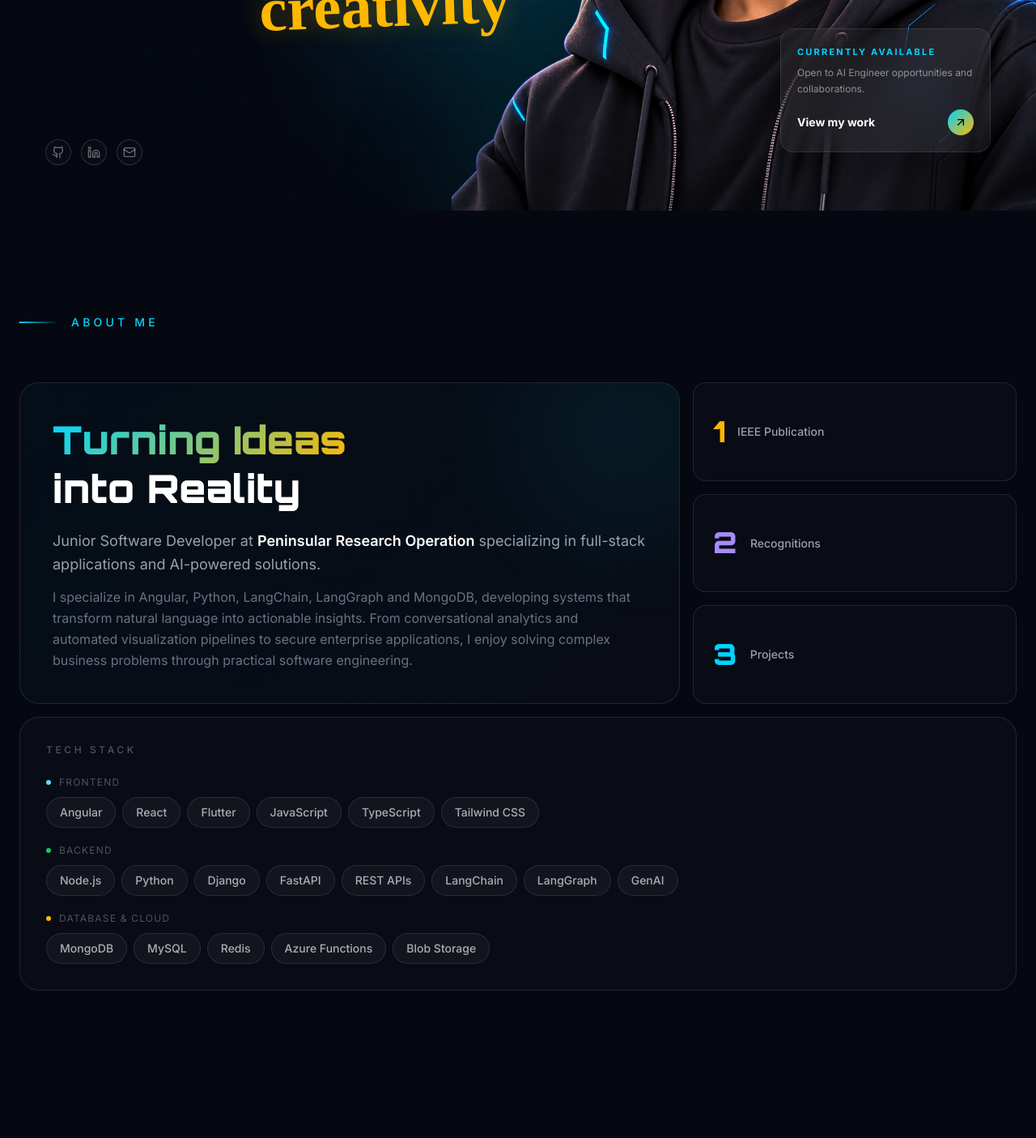
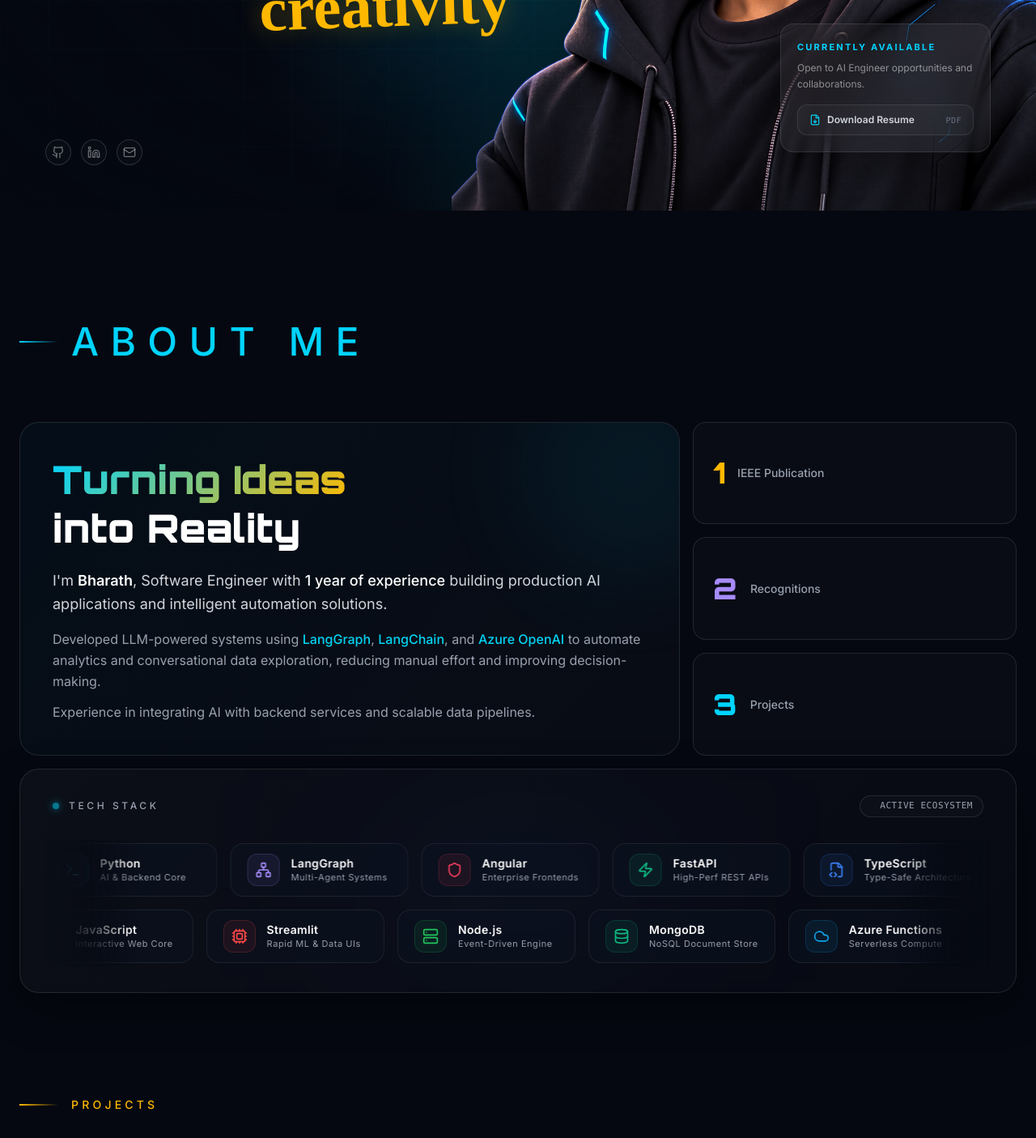
Before and after one commit to pbharathcr7/Portfolio, a React (Vite) app: page / in a window 1280 px wide. Shown: the part 540-1945 px from the top of the page at 81% size. Built offline with nearby package versions, Linux system fonts and the light colour scheme.

Commit message:
feat: add animated tech stack marquee component and global stylesheet with base configuration updates

```diff
--- a/src/App.jsx
+++ b/src/App.jsx
@@ -1,9 +1,9 @@
 import { useEffect, useState, useRef } from 'react';
 import { motion, useMotionValue, useTransform, useSpring, AnimatePresence } from 'framer-motion';
-import { Github, ExternalLink, Mail, Linkedin, ArrowUpRight, Menu, X, BookOpen, Award, Trophy, ChevronDown } from 'lucide-react';
+import { Github, ExternalLink, Mail, Linkedin, ArrowUpRight, Menu, X, BookOpen, Award, Trophy, ChevronDown, FileDown } from 'lucide-react';
 import IntroAnimation from './components/IntroAnimation';
-// Drop your cutout photo into src/assets/ and update this path/filename to match.
-import heroPhoto from './../public/assets/bharath-hero.png';
+import TechStackMarquee from './components/TechStackMarquee';
+const heroPhoto = `${import.meta.env.BASE_URL}assets/bharath-hero.png`;
 
 // 3D HERO SCENE
 
@@ -23,6 +23,16 @@ const TECH_COLORS = {
   SQLite: '#60a5fa',
   yfinance: '#00D4FF',
   SerpAPI: '#FFB800',
+  Firebase: '#FFCA28',
+  Firestore: '#FF9100',
+  'Google Cloud Run': '#4285F4',
+  'Gemini Live API': '#00D4FF',
+  WebSockets: '#A855F7',
+  RAG: '#10B981',
+  'Google Calendar API': '#34A853',
+  'Gmail API': '#EA4335',
+  FastAPI: '#009688',
+  Pinecone: '#06B6D4',
 };
 
 // PROJECT CARD (3D tilt)
@@ -483,6 +493,26 @@ export default function Portfolio() {
                   )}
                 </button>
               ))}
+
+              {/* Resume download button */}
+              <a
+                href={`${import.meta.env.BASE_URL}Documents/Bharath_Resume.pdf`}
+                download="Bharath_Resume.pdf"
+                target="_blank"
+                rel="noopener noreferrer"
+                onMouseEnter={() => setCursorVariant('hover')}
+                onMouseLeave={() => setCursorVariant('default')}
+                className="inline-flex items-center gap-2 px-4 py-1.5 rounded-full border text-xs font-semibold tracking-wider uppercase transition-all duration-300 hover:scale-105"
+                style={{
+                  borderColor: `${CYAN}50`,
+                  color: CYAN,
+                  background: `${CYAN}10`,
+                  boxShadow: `0 0 15px -3px ${CYAN}30`,
+                }}
+              >
+                <FileDown className="w-3.5 h-3.5" />
+                <span>Resume</span>
+              </a>
             </div>
 
             {/* Mobile hamburger */}
@@ -519,6 +549,22 @@ export default function Portfolio() {
                       {link}
                     </button>
                   ))}
+
+                  <a
+                    href={`${import.meta.env.BASE_URL}Documents/Bharath_Resume.pdf`}
+                    download="Bharath_Resume.pdf"
+                    target="_blank"
+                    rel="noopener noreferrer"
+                    className="mt-2 py-3 px-4 text-center text-sm font-semibold rounded-xl flex items-center justify-center gap-2 border"
+                    style={{
+                      borderColor: `${CYAN}50`,
+                      color: CYAN,
+                      background: `${CYAN}15`,
+                    }}
+                  >
+                    <FileDown className="w-4 h-4" />
+                    <span>Download Resume</span>
+                  </a>
                 </div>
               </motion.div>
             )}
@@ -650,7 +696,7 @@ export default function Portfolio() {
               className="relative z-20 h-[64vh] sm:h-[78vh] md:h-[92vh] w-auto max-w-[92vw] object-contain object-bottom select-none pointer-events-none"
               style={{
                 marginLeft: '50vw',
-                top:"4%",
+                top: "4%",
                 filter: `drop-shadow(0 30px 70px rgba(0,0,0,0.65)) drop-shadow(0 0 45px ${CYAN}22)`,
               }}
             />
@@ -690,7 +736,7 @@ export default function Portfolio() {
                   textShadow: `0 0 30px ${GOLD}55`,
                 }}
               >
-               creativity
+                creativity
               </span>
             </motion.div>
 
@@ -719,6 +765,7 @@ export default function Portfolio() {
                   {s.icon}
                 </a>
               ))}
+
             </motion.div>
 
             {/* Bottom-right — floating glass CTA panel, separate from the nav CTA */}
@@ -739,20 +786,24 @@ export default function Portfolio() {
               <p className="text-xs leading-relaxed mb-4" style={{ color: 'rgba(255,255,255,0.5)' }}>
                 Open to AI Engineer opportunities and collaborations.
               </p>
-              <button
-                onClick={() => scrollTo('projects')}
-                onMouseEnter={() => setCursorVariant('hover')}
-                onMouseLeave={() => setCursorVariant('default')}
-                className="flex items-center justify-between w-full group"
-              >
-                <span className="text-sm font-bold" style={{ color: 'white' }}>View my work</span>
-                <span
-                  className="w-8 h-8 rounded-full flex items-center justify-center transition-transform duration-300 group-hover:translate-x-1"
-                  style={{ background: `linear-gradient(135deg, ${CYAN}, ${GOLD})`, color: '#000' }}
+
+              <div className="flex flex-col gap-2.5">
+                <a
+                  href={`${import.meta.env.BASE_URL}Documents/Bharath_Resume.pdf`}
+                  download="Bharath_Resume.pdf"
+                  target="_blank"
+                  rel="noopener noreferrer"
+                  onMouseEnter={() => setCursorVariant('hover')}
+                  onMouseLeave={() => setCursorVariant('default')}
+                  className="flex items-center justify-between w-full group py-2.5 px-3.5 rounded-xl border border-white/10 hover:border-cyan-400/50 bg-white/[0.03] hover:bg-cyan-400/[0.08] transition-all duration-300"
                 >
-                  <ArrowUpRight className="w-4 h-4" />
-                </span>
-              </button>
+                  <div className="flex items-center gap-2">
+                    <FileDown className="w-3.5 h-3.5 text-cyan-400 transition-transform duration-300 group-hover:translate-y-0.5" />
+                    <span className="text-xs font-semibold text-gray-300 group-hover:text-white">Download Resume</span>
+                  </div>
+                  <span className="text-[10px] text-gray-500 font-mono uppercase tracking-wider">PDF</span>
+                </a>
+              </div>
             </motion.div>
           </div>
 
@@ -764,17 +815,16 @@ export default function Portfolio() {
             className="absolute bottom-10 left-1/2 -translate-x-1/2 flex flex-col items-center gap-2 cursor-pointer"
             onClick={() => scrollTo('about')}
           >
-            <span className="text-xs uppercase tracking-widest" style={{ color: 'rgba(255,255,255,0.25)' }}>Scroll</span>
+            <span className="text-xs uppercase tracking-widest" style={{ color: 'rgba(255, 255, 255, 1)' }}>Scroll</span>
             <motion.div
               animate={{ y: [0, 6, 0] }}
               transition={{ repeat: Infinity, duration: 1.5, ease: 'easeInOut' }}
             >
-              <ChevronDown className="w-5 h-5" style={{ color: 'rgba(255,255,255,0.25)' }} />
+              <ChevronDown className="w-5 h-5" style={{ color: 'rgba(255, 255, 255, 1)' }} />
             </motion.div>
           </motion.div>
         </section>
 
-        {/* â”€â”€ ABOUT â”€â”€â”€â”€â”€â”€â”€â”€â”€â”€â”€â”€â”€â”€â”€â”€â”€â”€â”€â”€â”€â”€â”€â”€â”€â”€â”€â”€â”€â”€â”€â”€â”€â”€â”€â”€â”€â”€â”€â”€â”€â”€â”€â”€â”€â”€â”€â”€â”€â”€â”€â”€â”€â”€ */}
         <section data-section="about" className="relative py-32 px-6">
           <div className="max-w-7xl mx-auto">
             <motion.div
@@ -785,7 +835,7 @@ export default function Portfolio() {
               className="flex items-center gap-4 mb-16"
             >
               <div className="w-12 h-[2px]" style={{ background: `linear-gradient(90deg, ${CYAN}, transparent)` }} />
-              <span className="text-sm uppercase tracking-[0.3em] font-medium" style={{ color: CYAN }}>About Me</span>
+              <span className="text-sm uppercase tracking-[0.3em] font-medium" style={{ color: CYAN,fontSize: 'xxx-large' }}>About Me</span>
             </motion.div>
 
             {/* Bento grid */}
@@ -812,13 +862,18 @@ export default function Portfolio() {
                   </span>
                   <span className="block text-white"> into Reality</span>
                 </h2>
-                <p className="text-gray-400 text-lg leading-relaxed mb-3">
-                  Junior Software Developer at{' '}
-                  <span className="font-semibold text-white">Peninsular Research Operation</span>
-                  {' '}specializing in full-stack applications and AI-powered solutions.
+                <p className="text-gray-300 text-lg leading-relaxed mb-4">
+                  I'm <span className="font-semibold text-white">Bharath</span>, Software Engineer with <span className="text-white font-medium">1 year of experience</span> building production AI applications and intelligent automation solutions.
                 </p>
-                <p className="text-gray-500 text-base leading-relaxed">
-                  I specialize in Angular, Python, LangChain, LangGraph and MongoDB, developing systems that transform natural language into actionable insights. From conversational analytics and automated visualization pipelines to secure enterprise applications, I enjoy solving complex business problems through practical software engineering.
+                <p className="text-gray-400 text-base leading-relaxed mb-3">
+                  Developed LLM-powered systems using{' '}
+                  <span className="text-cyan-400 font-medium">LangGraph</span>,{' '}
+                  <span className="text-cyan-400 font-medium">LangChain</span>, and{' '}
+                  <span className="text-cyan-400 font-medium">Azure OpenAI</span>{' '}
+                  to automate analytics and conversational data exploration, reducing manual effort and improving decision-making.
+                </p>
+                <p className="text-gray-400 text-base leading-relaxed">
+                  Experience in integrating AI with backend services and scalable data pipelines.
                 </p>
               </motion.div>
 
@@ -837,15 +892,21 @@ export default function Portfolio() {
                     transition={{ duration: 0.5, delay: i * 0.1 }}
                     whileHover={{ scale: 1.03, x: -3 }}
                     onClick={() => scrollTo(stat.section)}
-                    onMouseEnter={() => setCursorVariant('hover')}
-                    onMouseLeave={() => setCursorVariant('default')}
                     className="flex-1 rounded-2xl p-6 border flex items-center gap-4 text-left transition-colors duration-300 group"
                     style={{
                       background: 'rgba(255,255,255,0.02)',
                       borderColor: 'rgba(255,255,255,0.1)',
                     }}
-                    onMouseEnter={(e) => { e.currentTarget.style.borderColor = stat.color + '50'; e.currentTarget.style.background = stat.color + '08'; setCursorVariant('hover'); }}
-                    onMouseLeave={(e) => { e.currentTarget.style.borderColor = 'rgba(255,255,255,0.1)'; e.currentTarget.style.background = 'rgba(255,255,255,0.02)'; setCursorVariant('default'); }}
+                    onMouseEnter={(e) => {
+                      setCursorVariant('hover');
+                      e.currentTarget.style.borderColor = stat.color + '50';
+                      e.currentTarget.style.background = stat.color + '08';
+                    }}
+                    onMouseLeave={(e) => {
+                      setCursorVariant('default');
+                      e.currentTarget.style.borderColor = 'rgba(255,255,255,0.1)';
+                      e.currentTarget.style.background = 'rgba(255,255,255,0.02)';
+                    }}
                   >
                     <div
                       className="text-4xl font-black"
@@ -862,49 +923,13 @@ export default function Portfolio() {
                 ))}
               </div>
 
-              {/* Skills card */}
-              <motion.div
-                initial={{ opacity: 0, y: 20 }}
-                whileInView={{ opacity: 1, y: 0 }}
-                viewport={{ once: true }}
-                transition={{ duration: 0.7, delay: 0.15 }}
-                className="lg:col-span-3 rounded-3xl p-8 border border-white/10"
-                style={{ background: 'rgba(255,255,255,0.02)' }}
-              >
-                <h3 className="text-xs uppercase tracking-[0.3em] text-gray-600 font-medium mb-6">Tech Stack</h3>
-                <div className="flex flex-col gap-5">
-                  {[
-                    { category: 'Frontend', skills: ['Angular', 'React', 'Flutter', 'JavaScript', 'TypeScript', 'Tailwind CSS'], color: '#61DAFB' },
-                    { category: 'Backend', skills: ['Node.js', 'Python', 'Django', 'FastAPI', 'REST APIs', 'LangChain', 'LangGraph', 'GenAI'], color: '#22c55e' },
-                    { category: 'Database & Cloud', skills: ['MongoDB', 'MySQL', 'Redis', 'Azure Functions', 'Blob Storage'], color: GOLD },
-                  ].map(({ category, skills, color }) => (
-                    <div key={category}>
-                      <div className="flex items-center gap-2.5 mb-2.5">
-                        <div className="w-1.5 h-1.5 rounded-full" style={{ background: color }} />
-                        <span className="text-xs text-gray-600 uppercase tracking-widest">{category}</span>
-                      </div>
-                      <div className="flex flex-wrap gap-2">
-                        {skills.map((skill) => (
-                          <span
-                            key={skill}
-                            onMouseEnter={(e) => { e.currentTarget.style.borderColor = color + '60'; e.currentTarget.style.color = color; e.currentTarget.style.transform = 'translateY(-2px)'; }}
-                            onMouseLeave={(e) => { e.currentTarget.style.borderColor = 'rgba(255,255,255,0.1)'; e.currentTarget.style.color = 'rgba(255,255,255,0.65)'; e.currentTarget.style.transform = ''; }}
-                            className="px-4 py-2 rounded-full text-sm font-medium border transition-all duration-200 cursor-default"
-                            style={{ borderColor: 'rgba(255,255,255,0.1)', background: 'rgba(255,255,255,0.04)', color: 'rgba(255,255,255,0.65)' }}
-                          >
-                            {skill}
-                          </span>
-                        ))}
-                      </div>
-                    </div>
-                  ))}
-                </div>
-              </motion.div>
+              {/* Infinite Logo Marquee Tech Stack */}
+              <TechStackMarquee setCursorVariant={setCursorVariant} />
             </div>
           </div>
         </section>
 
-        <section data-section="projects" id="projects" className="relative py-32 px-6">
+        <section data-section="projects" id="projects" className="relative px-6">
           <div className="max-w-7xl mx-auto">
             <motion.div
               initial={{ opacity: 0, x: -30 }}
@@ -983,7 +1008,7 @@ export default function Portfolio() {
           </div>
         </section>
 
-        <section data-section="publications" className="relative py-32 px-6">
+        <section data-section="publications" className="relative px-6">
           <div className="max-w-7xl mx-auto">
             <motion.div
               initial={{ opacity: 0, x: -30 }}
--- /dev/null
+++ b/src/components/TechStackMarquee.jsx
@@ -0,0 +1,175 @@
+import { motion } from 'framer-motion';
+import {
+  Workflow,
+  Atom,
+  Terminal,
+  Network,
+  Shield,
+  Zap,
+  FileCode2,
+  Sparkles,
+  Smartphone,
+  Layout,
+  Server,
+  Database,
+  Cloud,
+  Boxes,
+  Flame,
+  HardDrive,
+  Globe,
+  Code2,
+  Cpu,
+} from 'lucide-react';
+
+const ROW_1 = [
+  { name: 'LangChain', subtitle: 'Agentic AI & Chains', color: '#00D4FF', icon: Workflow },
+  { name: 'React', subtitle: 'Modern Web UI', color: '#61DAFB', icon: Atom },
+  { name: 'Python', subtitle: 'AI & Backend Core', color: '#38BDF8', icon: Terminal },
+  { name: 'LangGraph', subtitle: 'Multi-Agent Systems', color: '#A78BFA', icon: Network },
+  { name: 'Angular', subtitle: 'Enterprise Frontends', color: '#F43F5E', icon: Shield },
+  { name: 'FastAPI', subtitle: 'High-Perf REST APIs', color: '#10B981', icon: Zap },
+  { name: 'TypeScript', subtitle: 'Type-Safe Architecture', color: '#3B82F6', icon: FileCode2 },
+  { name: 'GenAI', subtitle: 'LLMs & Prompt Systems', color: '#FFB800', icon: Sparkles },
+  { name: 'Flutter', subtitle: 'Cross-Platform Mobile', color: '#0284C7', icon: Smartphone },
+  { name: 'Tailwind CSS', subtitle: 'Modern Design Systems', color: '#06B6D4', icon: Layout },
+];
+
+const ROW_2 = [
+  { name: 'Node.js', subtitle: 'Event-Driven Engine', color: '#22C55E', icon: Server },
+  { name: 'MongoDB', subtitle: 'NoSQL Document Store', color: '#10B981', icon: Database },
+  { name: 'Azure Functions', subtitle: 'Serverless Compute', color: '#0EA5E9', icon: Cloud },
+  { name: 'Django', subtitle: 'Robust Web Framework', color: '#059669', icon: Boxes },
+  { name: 'Redis', subtitle: 'In-Memory Cache & Queues', color: '#EF4444', icon: Flame },
+  { name: 'MySQL', subtitle: 'Relational Database', color: '#F59E0B', icon: Database },
+  { name: 'Blob Storage', subtitle: 'Cloud Object Storage', color: '#38BDF8', icon: HardDrive },
+  { name: 'REST APIs', subtitle: 'Distributed Integration', color: '#8B5CF6', icon: Globe },
+  { name: 'JavaScript', subtitle: 'Interactive Web Core', color: '#EAB308', icon: Code2 },
+  { name: 'Streamlit', subtitle: 'Rapid ML & Data UIs', color: '#FF4B4B', icon: Cpu },
+];
+
+function TechCard({ item, setCursorVariant }) {
+  const Icon = item.icon;
+
+  return (
+    <div
+      onMouseEnter={(e) => {
+        setCursorVariant?.('hover');
+        e.currentTarget.style.borderColor = `${item.color}80`;
+        e.currentTarget.style.background = 'rgba(255, 255, 255, 0.05)';
+        e.currentTarget.style.boxShadow = `0 0 24px -2px ${item.color}35`;
+        e.currentTarget.style.transform = 'translateY(-2px)';
+      }}
+      onMouseLeave={(e) => {
+        setCursorVariant?.('default');
+        e.currentTarget.style.borderColor = 'rgba(255, 255, 255, 0.08)';
+        e.currentTarget.style.background = 'rgba(12, 18, 32, 0.65)';
+        e.currentTarget.style.boxShadow = 'none';
+        e.currentTarget.style.transform = 'translateY(0)';
+      }}
+      className="shrink-0 flex items-center gap-3.5 px-4 sm:px-5 py-3 rounded-2xl border transition-all duration-300 backdrop-blur-md cursor-default select-none group/card"
+      style={{
+        background: 'rgba(12, 18, 32, 0.65)',
+        borderColor: 'rgba(255, 255, 255, 0.08)',
+        minWidth: '220px',
+      }}
+    >
+      {/* Icon squircle with glowing accent tint */}
+      <div
+        className="w-10 h-10 rounded-xl flex items-center justify-center shrink-0 border transition-transform duration-300 group-hover/card:scale-105"
+        style={{
+          backgroundColor: `${item.color}14`,
+          borderColor: `${item.color}30`,
+        }}
+      >
+        <Icon size={20} style={{ color: item.color }} strokeWidth={2} />
+      </div>
+
+      {/* Title and Subtitle */}
+      <div className="flex flex-col text-left justify-center min-w-0">
+        <span className="text-sm font-semibold text-white tracking-wide leading-tight truncate">
+          {item.name}
+        </span>
+        <span className="text-[11px] text-gray-400 font-normal tracking-wider mt-0.5 leading-tight truncate">
+          {item.subtitle}
+        </span>
+      </div>
+    </div>
+  );
+}
+
+export default function TechStackMarquee({ setCursorVariant }) {
+  return (
+    <motion.div
+      initial={{ opacity: 0, y: 20 }}
+      whileInView={{ opacity: 1, y: 0 }}
+      viewport={{ once: true }}
+      transition={{ duration: 0.7, delay: 0.15 }}
+      className="lg:col-span-3 rounded-3xl p-6 sm:p-8 border border-white/10 relative overflow-hidden group/marquee"
+      style={{
+        background: 'linear-gradient(135deg, rgba(255,255,255,0.03) 0%, rgba(255,255,255,0.01) 100%)',
+        boxShadow: '0 20px 50px rgba(0, 0, 0, 0.4)',
+      }}
+    >
+      {/* Ambient background glow */}
+      <div
+        className="absolute top-1/2 left-1/2 -translate-x-1/2 -translate-y-1/2 w-3/4 h-32 rounded-full blur-[100px] pointer-events-none"
+        style={{
+          background: 'radial-gradient(circle, rgba(0,212,255,0.07), rgba(124,58,237,0.05), transparent 70%)',
+        }}
+      />
+
+      {/* Header */}
+      <div className="flex items-center justify-between mb-7 relative z-10 px-1 sm:px-2">
+        <div className="flex items-center gap-3">
+          <div className="w-2 h-2 rounded-full bg-cyan-400 shadow-[0_0_8px_#00d4ff] animate-pulse" />
+          <h3 className="text-xs uppercase tracking-[0.3em] text-gray-400 font-medium">
+            Tech Stack
+          </h3>
+        </div>
+        <div className="flex items-center gap-2">
+          <span className="inline-flex items-center gap-1.5 px-3 py-1 rounded-full text-[11px] font-mono uppercase tracking-wider text-gray-400 border border-white/10 bg-white/[0.02]">
+            <span className="w-1.5 h-1.5 rounded-full bg-emerald-400 animate-ping" />
+            Active Ecosystem
+          </span>
+        </div>
+      </div>
+
+      {/* Infinite Marquee Container with edge mask */}
+      <div className="relative w-full overflow-hidden marquee-mask py-1">
+        {/* Subtle gradient overlays on left and right edges for depth */}
+        <div className="pointer-events-none absolute inset-y-0 left-0 w-16 sm:w-28 bg-gradient-to-r from-[#050811] via-[#050811]/60 to-transparent z-20" />
+        <div className="pointer-events-none absolute inset-y-0 right-0 w-16 sm:w-28 bg-gradient-to-l from-[#050811] via-[#050811]/60 to-transparent z-20" />
+
+        <div className="flex flex-col gap-4">
+          {/* Row 1: moves continuously right to left */}
+          <div className="marquee-row relative flex overflow-hidden w-full">
+            <div className="flex gap-4 shrink-0 animate-marquee-left pr-4">
+              {ROW_1.map((item, i) => (
+                <TechCard key={`r1-1-${i}`} item={item} setCursorVariant={setCursorVariant} />
+              ))}
+            </div>
+            <div className="flex gap-4 shrink-0 animate-marquee-left pr-4" aria-hidden="true">
+              {ROW_1.map((item, i) => (
+                <TechCard key={`r1-2-${i}`} item={item} setCursorVariant={setCursorVariant} />
+              ))}
+            </div>
+          </div>
+
+          {/* Row 2: moves continuously left to right */}
+          <div className="marquee-row relative flex overflow-hidden w-full">
+            <div className="flex gap-4 shrink-0 animate-marquee-right pr-4">
+              {ROW_2.map((item, i) => (
+                <TechCard key={`r2-1-${i}`} item={item} setCursorVariant={setCursorVariant} />
+              ))}
+            </div>
+            <div className="flex gap-4 shrink-0 animate-marquee-right pr-4" aria-hidden="true">
+              {ROW_2.map((item, i) => (
+                <TechCard key={`r2-2-${i}`} item={item} setCursorVariant={setCursorVariant} />
+              ))}
+            </div>
+          </div>
+        </div>
+      </div>
+    </motion.div>
+  );
+}
--- a/src/index.css
+++ b/src/index.css
@@ -105,3 +105,42 @@ body {
 .glitch-anim {
   animation: glitch-flash 0.25s steps(2, start) infinite alternate;
 }
+
+/* Infinite Tech Stack Marquee */
+@keyframes marquee-left {
+  0% {
+    transform: translate3d(0, 0, 0);
+  }
+  100% {
+    transform: translate3d(-100%, 0, 0);
+  }
+}
+
+@keyframes marquee-right {
+  0% {
+    transform: translate3d(-100%, 0, 0);
+  }
+  100% {
+    transform: translate3d(0, 0, 0);
+  }
+}
+
+.animate-marquee-left {
+  animation: marquee-left 34s linear infinite;
+  will-change: transform;
+}
+
+.animate-marquee-right {
+  animation: marquee-right 38s linear infinite;
+  will-change: transform;
+}
+
+.marquee-row:hover .animate-marquee-left,
+.marquee-row:hover .animate-marquee-right {
+  animation-play-state: paused;
+}
+
+.marquee-mask {
+  mask-image: linear-gradient(to right, transparent 0%, black 8%, black 92%, transparent 100%);
+  -webkit-mask-image: linear-gradient(to right, transparent 0%, black 8%, black 92%, transparent 100%);
+}
--- a/vite.config.js
+++ b/vite.config.js
@@ -5,4 +5,9 @@ import tailwindcss from '@tailwindcss/vite'
 export default defineConfig({
   plugins: [react(), tailwindcss()],
   base: '/Portfolio/',
+  server: {
+    watch: {
+      ignored: ['**/public/Documents/**', '**/*.pdf'],
+    },
+  },
 })
```
Also changed, not shown: 1 other file (tests, documents, lock files or other folders).
